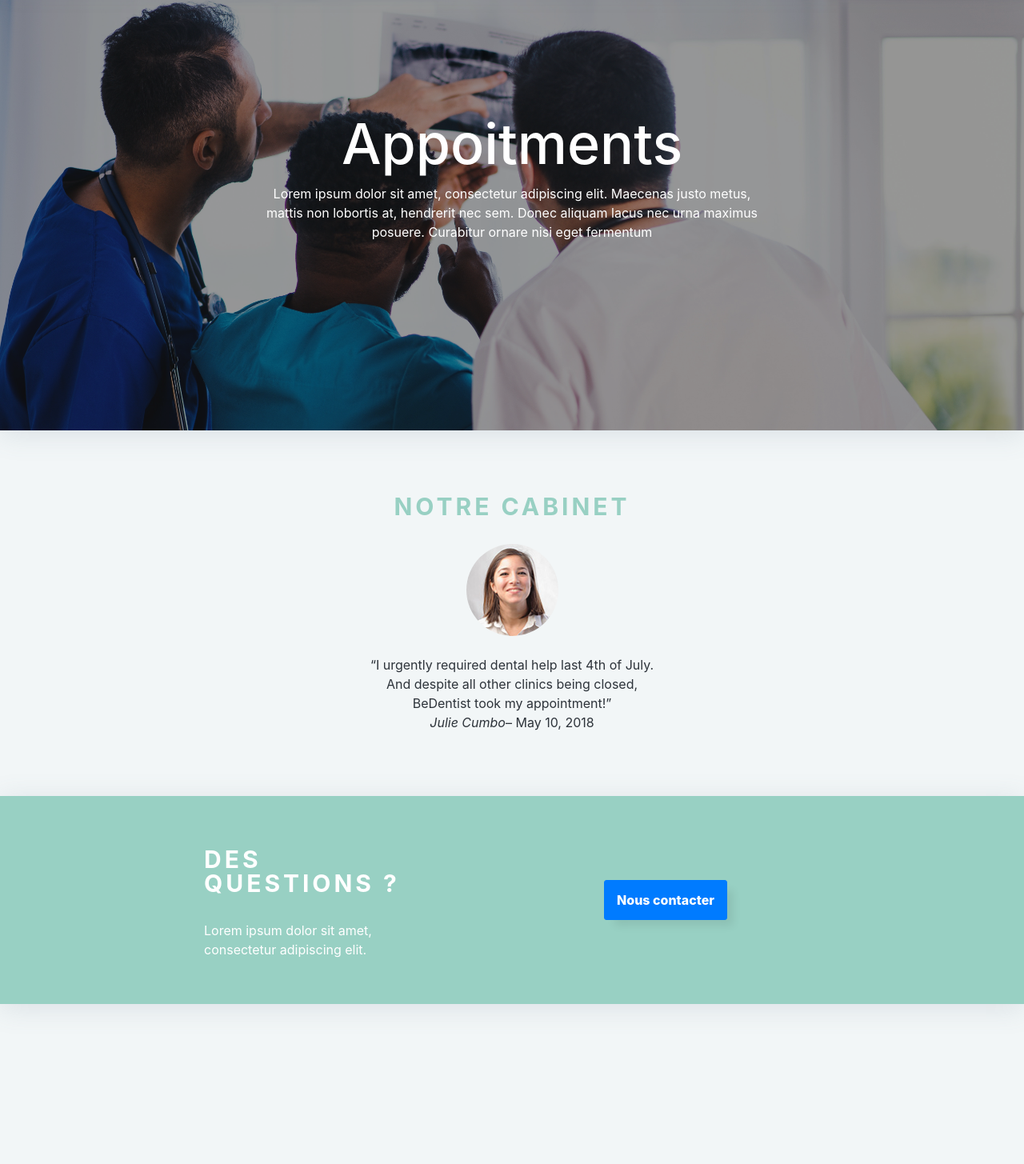
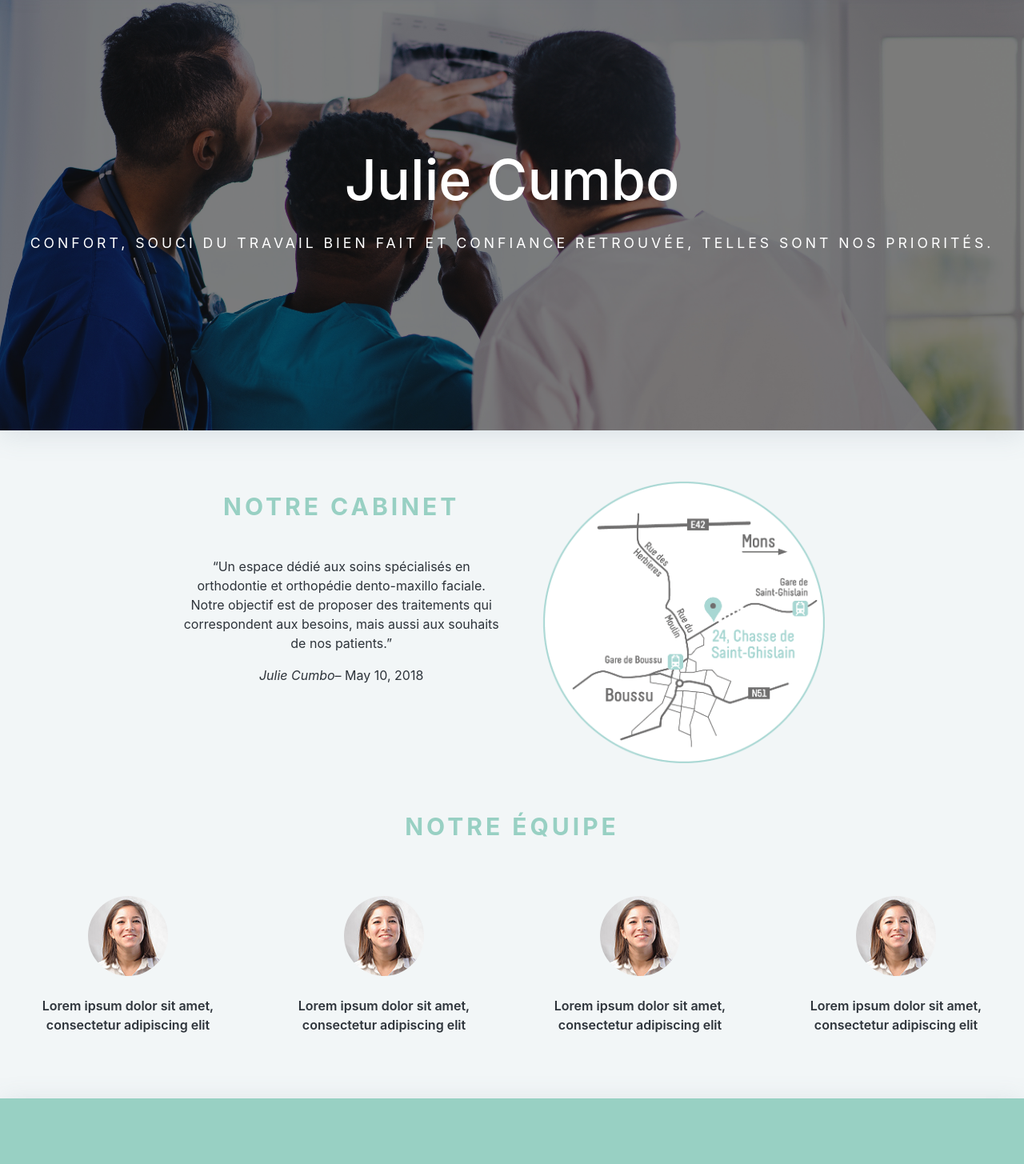
Before and after one commit to AnthonyDeLucrezia/JulieCumboWebsite, a React app: page / in a window 1280 px wide. Shown: the part 237-1692 px from the top of the page at 80% size. Built offline with nearby package versions, Linux system fonts and the light colour scheme.

Commit message:
team row

```diff
--- /dev/null
+++ b/src/components/appBadge/index.jsx
@@ -0,0 +1,17 @@
+import React from "react";
+import "./index.scss";
+
+const AppBadge = (props) => {
+  const { className, img } = props;
+
+  return (
+    <div className={`app-badge-container ${className}`}>
+      <img src={img} alt="badge" />
+      <div className="badge-desc">
+        Lorem ipsum dolor sit amet, consectetur adipiscing elit
+      </div>
+    </div>
+  );
+};
+
+export { AppBadge as default };
--- /dev/null
+++ b/src/components/appBadge/index.scss
@@ -0,0 +1,21 @@
+@import "/src/styles/colors.scss";
+
+.app-badge-container {
+  display: flex;
+  justify-content: center;
+  align-items: center;
+  flex-direction: column;
+
+  img {
+    width: 100px;
+    height: 100px;
+    border-radius: 50%;
+  }
+  .badge-desc {
+    text-align: center;
+    color: $text-primary;
+    font-weight: 600;
+    width: 250px;
+    padding-top: 25px;
+  }
+}
--- a/src/components/button/index.jsx
+++ b/src/components/button/index.jsx
@@ -1,11 +1,16 @@
 import { Button } from "react-bootstrap";
 import React from "react";
+import "./index.scss";
 
 const AppButton = (props) => {
-  const { onClick, text } = props;
+  const { onClick, text, variant, className } = props;
 
   return (
-    <Button variant="primary" onClick={onClick}>
+    <Button
+      className={className}
+      variant={variant ? variant : "primary"}
+      onClick={onClick}
+    >
       {text}
     </Button>
   );
--- /dev/null
+++ b/src/components/button/index.scss
@@ -0,0 +1,13 @@
+@import "/src/styles/colors.scss";
+
+.btn-primary {
+  color: $text-secondary !important;
+  background-color: $bg-secondary !important;
+  border-color: $bg-secondary !important;
+}
+
+.btn-secondary {
+  color: $text-secondary !important;
+  background-color: $bg-quaternary !important;
+  border-color: $bg-quaternary !important;
+}
--- a/src/modules/Home/index.jsx
+++ b/src/modules/Home/index.jsx
@@ -1,34 +1,36 @@
 import React from "react";
 import "./index.scss";
 import AppButton from "./../../components/button/index.jsx";
+import AppBadge from "./../../components/appBadge/index.jsx";
 import { Row, Col } from "react-bootstrap";
 
 const Home = () => {
   return (
-    <>
+    <div className={"home-container"}>
       <div className="home-slider">
         <img src={`images/pexels-evg-culture-1170979.jpg`} alt="First slide" />
         <div className="home-slider-content">
           <div className="home-slider-text">
-            <h1>Appoitments</h1>
-            <p>
-              Lorem ipsum dolor sit amet, consectetur adipiscing elit. Maecenas
-              justo metus, mattis non lobortis at, hendrerit nec sem. Donec
-              aliquam lacus nec urna maximus posuere. Curabitur ornare nisi eget
-              fermentum
-            </p>
+            <div>
+              <h1>Julie Cumbo</h1>
+              <p>
+                Confort, souci du travail bien fait et confiance retrouvée,
+                telles sont nos priorités.
+              </p>
+            </div>
           </div>
         </div>
       </div>
-      <Row>
-        <Col className="home-about-us">
+      <Row className="home-about-us">
+        <Col md={{ span: 4, offset: 2 }} className="cabinet-text">
           <h1>Notre cabinet</h1>
           <blockquote class="home-quote">
-            <img class="img-circle" src="images/julie.jpg" alt="" />
             <p>
               <q>
-                I urgently required dental help last 4th of July. And despite
-                all other clinics being closed, BeDentist took my appointment!
+                Un espace dédié aux soins spécialisés en orthodontie et
+                orthopédie dento-maxillo faciale. Notre objectif est de proposer
+                des traitements qui correspondent aux besoins, mais aussi aux
+                souhaits de nos patients.
               </q>
             </p>
             <div>
@@ -37,17 +39,47 @@ const Home = () => {
             </div>
           </blockquote>
         </Col>
+        <Col md={{ span: 4 }}>
+          <img src={`images/map.png`} alt="First slide" className={"img-map"} />
+        </Col>
+      </Row>
+      <Row className="team-row">
+        <Col>
+          <Row>
+            <Col>
+              <h1>Notre équipe</h1>
+            </Col>
+          </Row>
+          <Row className="team-list">
+            <Col md={{ span: 3 }}>
+              <AppBadge img={`images/julie.jpg`} />
+            </Col>
+            <Col md={{ span: 3 }}>
+              <AppBadge img={`images/julie.jpg`} />
+            </Col>
+            <Col md={{ span: 3 }}>
+              <AppBadge img={`images/julie.jpg`} />
+            </Col>
+            <Col md={{ span: 3 }}>
+              <AppBadge img={`images/julie.jpg`} />
+            </Col>
+          </Row>
+        </Col>
       </Row>
       <Row className="help-row">
         <Col md={{ span: 3, offset: 2 }}>
-          <h1>Des questions ?</h1>
+          <h1>Des questions ? Une urgence ?</h1>
           <p>Lorem ipsum dolor sit amet, consectetur adipiscing elit.</p>
         </Col>
         <Col md={{ span: 3, offset: 1 }} className="help-button">
-          <AppButton text={"Nous contacter"} />
+          <AppButton
+            text={"Nous contacter"}
+            variant="secondary"
+            className="question-btn"
+          />
         </Col>
       </Row>
-    </>
+    </div>
   );
 };
 
--- a/src/modules/Home/index.scss
+++ b/src/modules/Home/index.scss
@@ -1,4 +1,15 @@
 @import "./../../styles/colors.scss";
+.home-container {
+  .row {
+    h1 {
+      padding: 5vh 0px;
+      text-transform: uppercase;
+      font-size: 30px;
+      font-weight: 700;
+      letter-spacing: 4px;
+      line-height: 1;
+    }
+  }
 
   .home-slider {
     margin-right: -15px;
@@ -14,55 +25,40 @@
     .home-slider-content {
       height: 70vh;
       width: 100%;
-    background-color: rgba(0, 0, 0, 0.4);
+      background-color: rgba(0, 0, 0, 0.5);
       top: 0;
       position: absolute;
       .home-slider-text {
-      padding-top: 20vh;
         color: white;
+        height: 100%;
+        display: flex;
+        justify-content: center;
+        align-items: center;
         text-align: center;
         h1 {
           font-size: 70px;
+          padding-bottom: 2vh;
         }
         p {
-        width: 50%;
-        margin: auto;
+          font-size: 1.1em;
+          letter-spacing: 4px;
+          text-transform: uppercase;
         }
       }
     }
   }
+
   .home-about-us {
     color: $text-primary;
-  width: 100%;
-  padding: 10vh 0px;
+    padding-top: 5vh;
     text-align: center;
+
     h1 {
       color: $text-tertiary;
-    text-transform: uppercase;
-    font-size: 30px;
-    font-weight: 700;
-    letter-spacing: 4px;
-    line-height: 1;
-  }
-  p {
-    width: 50%;
-    margin: auto;
     }
 
-  .home-quote {
-    margin: auto;
-    padding-top: 3vh;
-    width: 60%;
-
-    .img-circle {
-      border-radius: 50%;
-      height: 115px;
-      height: 115px;
-    }
-
-    p {
-      padding-top: 3vh;
-    }
+    .img-map {
+      height: 400px;
     }
   }
 
@@ -71,24 +67,27 @@
     background-color: $bg-secondary;
     color: $text-secondary;
     box-shadow: 0 5px 32px rgba(103, 122, 141, 0.17);
-
-  h1 {
-    text-align: left;
-    text-transform: uppercase;
-    padding: 3vh 0px;
-    font-size: 30px;
-    font-weight: 700;
-    letter-spacing: 4px;
-    line-height: 1;
-  }
     .help-button {
       margin: auto;
-    .btn {
+      .question-btn {
         transition: 0.2s ease-in;
-      padding: 12px 15px;
-      font-weight: 800;
+        padding: 15px 100px;
+        font-weight: 600;
+        font-size: 1.1em;
         border-radius: 3px;
         box-shadow: 10px 10px 10px -3px rgba(0, 0, 0, 0.08);
       }
     }
   }
+
+  .team-row {
+    padding-bottom: 10vh;
+    h1 {
+      color: $text-tertiary;
+      text-align: center;
+    }
+    .team-list {
+      padding-top: 3vh;
+    }
+  }
+}
--- a/src/styles/colors.scss
+++ b/src/styles/colors.scss
@@ -6,5 +6,6 @@ $text-quaternary: #949494;
 $bg-primary: white;
 $bg-secondary: #98d0c3;
 $bg-tertiary: #f2f6f7;
+$bg-quaternary: #949494;
 
 $border-primary: #e3e4e4;
```
Also changed, not shown: public/images/map.png (added). Lines whose indentation alone changed are shown as unchanged.
